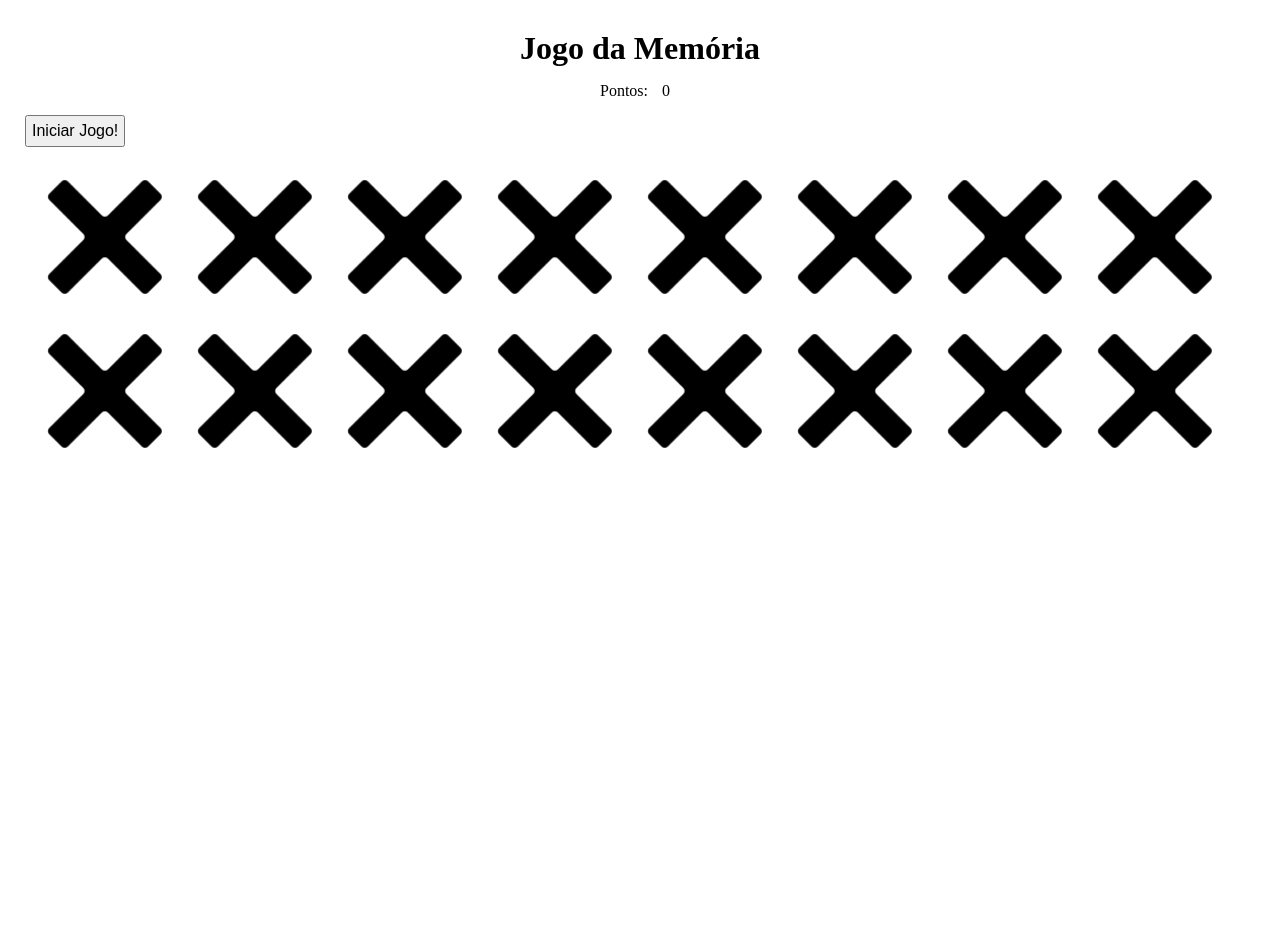
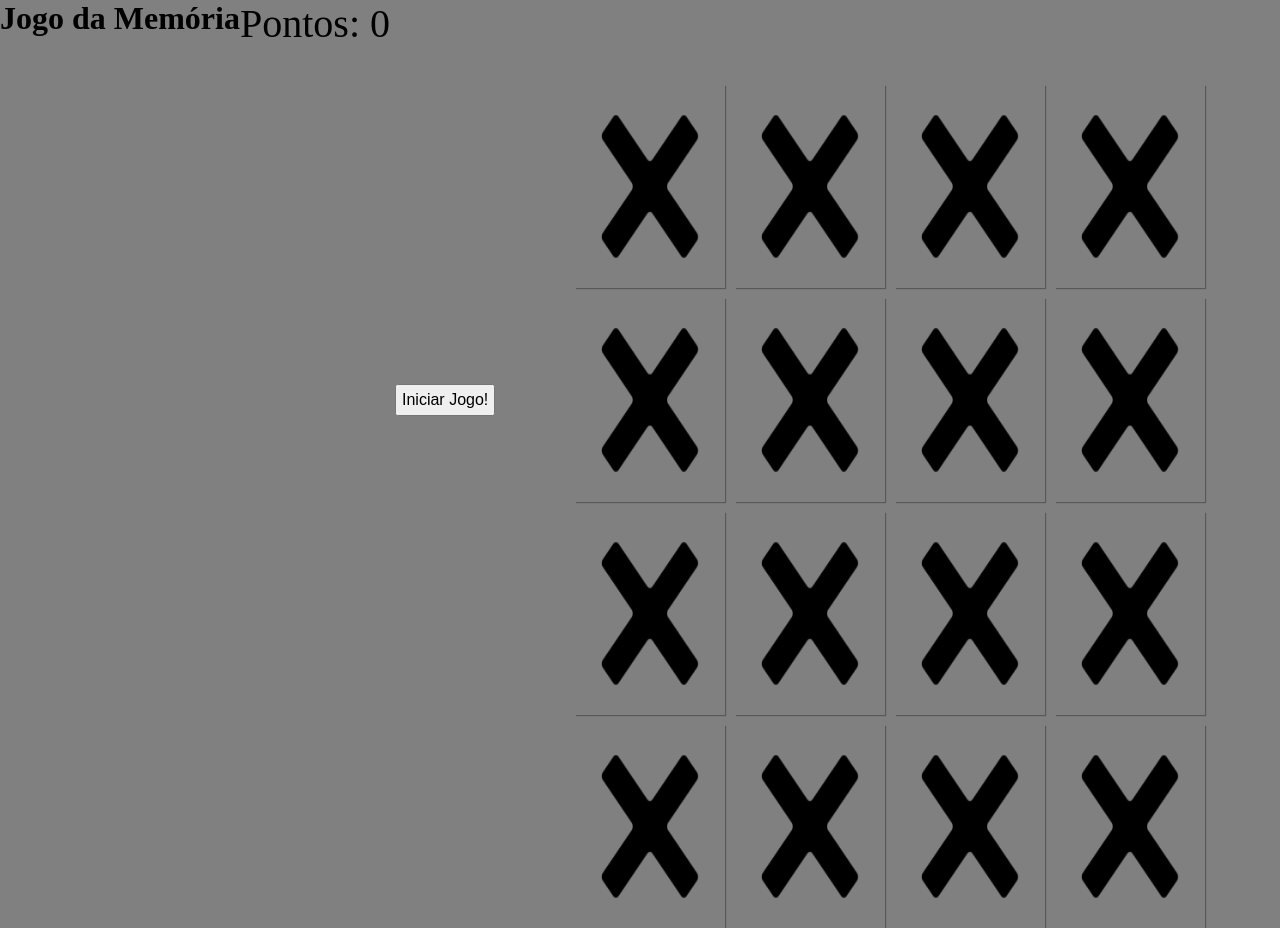
Before and after one commit to jpfigueredo/jquery-memory-game, a website: page index.html in a window 1280 px wide. Before the commit the page ends 800 px from the top, so only its background shows below. Drawn offline with nearby package versions, Linux system fonts and the light colour scheme.

Commit message:
Aplicando estilização

```diff
--- a/script.js
+++ b/script.js
@@ -77,26 +77,13 @@ let escolhidas = [];
 let tempoCronometrado;
 let temposCronometrados = [];
 let pontos;
-
-function criarTabuleiro(){
-    pontos = 0;
-    pontuacao.innerHTML = pontos;
-    setTimeout(() => {
-        for(let i=0; i < deck.length; i++){
-            let carta = document.createElement("img");
-            carta.id = i;
-            carta.nome = deck[i].nome;
-            carta.src = "img/cross.png";
-            tabuleiro.appendChild(carta);
-        }
-    }, 500);
-}
+let hasFlippedCard = false;
+let firstCard, secondCard;
 
 //  ouvir btn, se clicado, libera os addEventListener
 $(btn).click(function () {
-    for (let i = 0 ; i <= deck.length ; i++) {
-        // let carta = document.querySelector('img'); esse queryselector tem q ser do id=0..15
-        carta.addEventListener("click", escolherCarta);
+    const cards = document.querySelectorAll(".card");
+    cards.forEach(card => card.addEventListener("click", virarCarta));
         // $(carta).click(function () {
         //     $(carta).fadeOut(2000, function(){
         //         $this.css('border', 'solid red 2px');
@@ -105,11 +92,45 @@ $(btn).click(function () {
         //         $this.css('border', 'solid red 2px');
         //     });
         // });
+    });
+
+
+function criarTabuleiro(){
+    pontos = 0;
+    pontuacao.innerHTML = pontos;
+    setTimeout(() => {
+        for(let i=0; i<= deck.length; i++){
+            let divCarta = document.createElement("div");
+            divCarta.className = "card";
+
+            let carta = document.createElement("img");
+            carta.className = "cardFront";
+            carta.nome = deck[i].nome;
+            carta.src = deck[i].img;
+
+            let cartaVerso = document.createElement("img");
+            cartaVerso.className = "cardBack";
+            cartaVerso.src = "img/cross.png";
+
+            divCarta.appendChild(carta);
+            divCarta.appendChild(cartaVerso);
+
+            tabuleiro.appendChild(divCarta);
+        }
+    }, 500);
+}
+function virarCarta(){
+    this.classList.toggle('flip');
+
+    if(!hasFlippedCard){
+        // first click
+        hasFlippedCard = true;
+        firstCard = this;
+        console.log(hasFlippedCard, firstCard);
     }
 
-});
-
-
+    escolherCarta();
+}
 function escolherCarta(){
     let carta = this;
     carta.src = deck[carta.id].img;
@@ -140,7 +161,7 @@ function escolherCarta(){
                 criarTabuleiro();
             }
             escolhidas = [];
-        }, 1000);
+        }, 1500);
     }
 }
 
--- a/style.css
+++ b/style.css
@@ -1,37 +1,69 @@
 * {
-    padding: 5px;
-    margin: 5px;
-    /* box-sizing: border-box; */
+    padding: 0;
+    margin: 0;
+    box-sizing: border-box;
   }
+
+body{
+    height: 100vh;
+    display:flex;
+    background-color: grey;
+}
 
 h1, p {
     text-align: center;
     color: black;
 }
 
-/* .card.back, .card.front {
-border: solid 4px #272;
-border-radius: 12px
-}
-.card.back {
-background: url('img/cross.png');
-}
-.card.front {
-border-color: #472a09;
-} */
-
-img{
-    width: 130px;
-    perspective: 1000;
-    transform-style: preserve-3d;
+p{
+    font-size: 40px;
 }
 
-img:hover{
-    transform: rotateY(0deg);
+/* mem-game */
+#tabuleiro{
+    width:640px;
+    height: 640px;
+    margin:auto;
+    display: flex;
+    flex-wrap: wrap;
+    perspective: 1000px;
+}
+/* mem-card */
+.card{
+    width: calc(25% - 10px);
+    height: calc(33.333% - 10px);
+    margin: 5px;
+    position: relative;
+    transform: scale(1);
+    box-shadow: 1px 1px 1px rgba(0,0,0,.3);
+    transform-style: preserve-3d;
+    transition: transform .5s;
 }
 
-.tempos{
+.card:active{
+    transform: scale(0.97);
+    transition: transform .2s;
+}
 
+.card.flip{
+    transform: rotateY(180deg);
+}
+
+ .cardBack,
+ .cardFront {
+    width:100%;
+    height:100%;
+    padding: 20px;
+    position:absolute;
+    border-radius: 5px;
+    backface-visibility: hidden;
+}
+.cardBack {
+    /* background: url('img/cross.png'); */
+}
+.cardFront {
+    border-color: #472a09;
+    transform: rotateY(180deg);
 }
 
 #btnIniciar{
@@ -39,5 +71,4 @@ img:hover{
     margin: 5px;
     padding: 5px;
     font-size: 16px;
-    height: 100%;
 }
```
